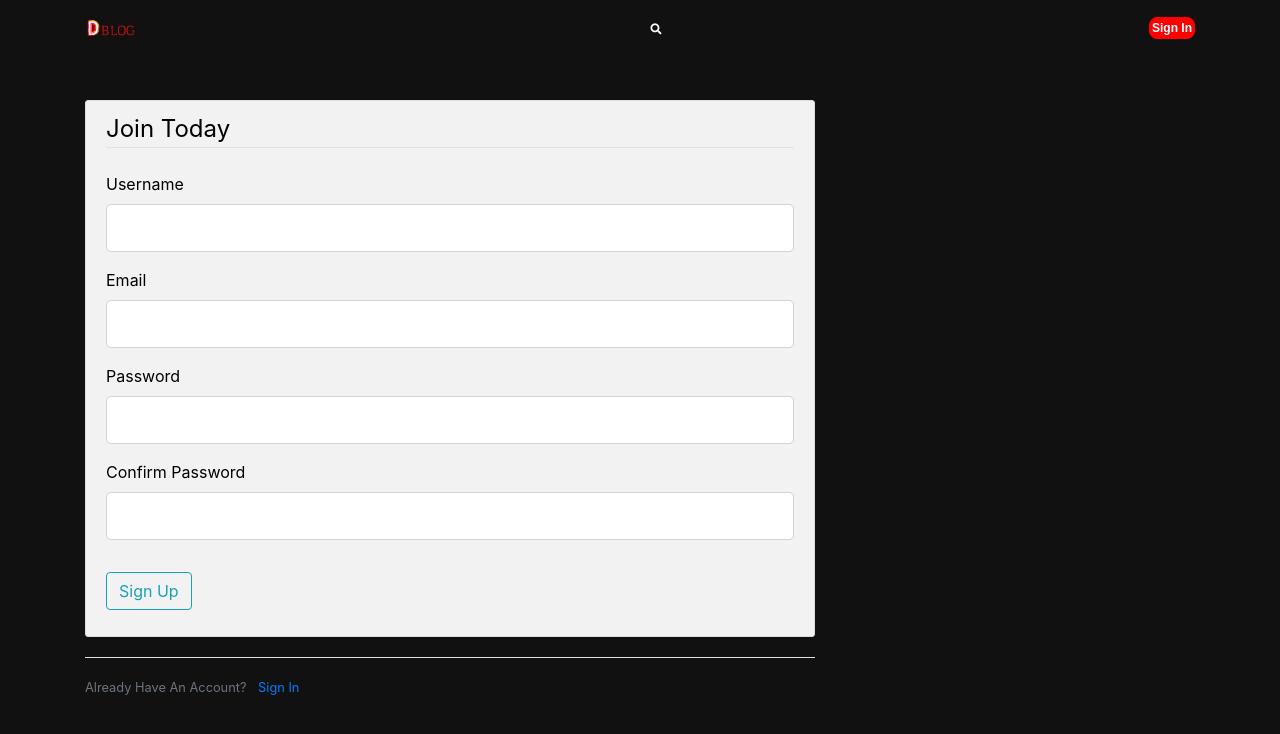
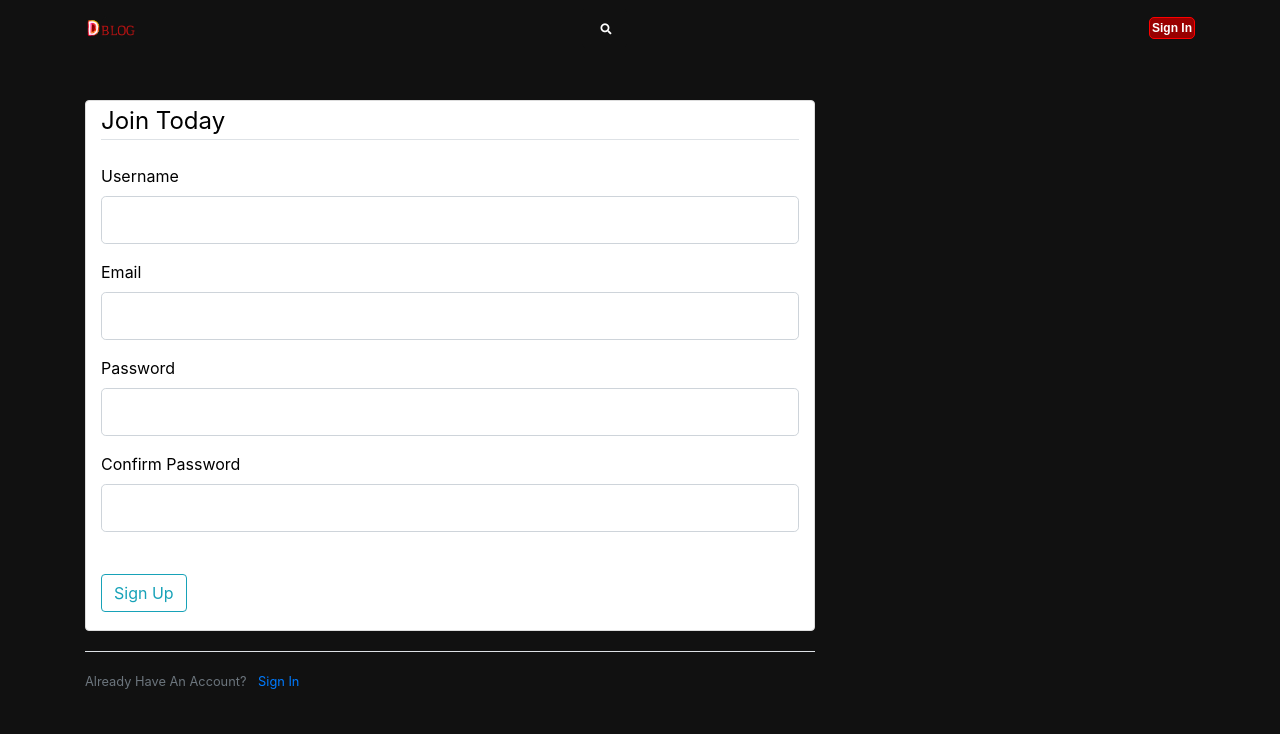
Before and after one commit to B-toxin/DBlog, a Flask app: page /register in a window 1280 px wide. Shown: the top 734 px of the page. Run offline with Flask 3, Linux system fonts and the light colour scheme; some libraries are stand-ins or nearby versions.

Commit message:
Add files via upload

```diff
--- a/FlaskBlog/static/main.css
+++ b/FlaskBlog/static/main.css
@@ -4,18 +4,12 @@ body {
   margin-top: 5rem;
 }
 
-/* Add dark mode styles */
-body.dark-mode {
-  background-color: #1f1f1f;
-  color: #ffffff;
-}
-
 /* Adjust post block background color */
 .content-section {
-  background: #f2f2f2; /* Change this color as needed */
-  padding: 10px 20px;
+  background: #fff; /* Change this color as needed */
+  padding: 2px 15px;
   border: 1px solid #dddddd;
-  border-radius: 3px;
+  border-radius: 4px;
   margin-bottom: 20px;
   margin-top: 20px;
 }
@@ -39,10 +33,13 @@ h1, h2, h3, h4, h5, h6 {
 .site-header .navbar-nav .nav-link {
   color: #cbd5db;
   margin-top: 0px;
+  font-family: Arial, sans-serif; /* Change the font family to Arial or your preferred font */
+  font-weight: bold;
+  font-size: 12px;
 }
 
 .site-header .navbar-nav .nav-link:hover {
-  color: #ffffff;
+  color: #fff;
 }
 
 .site-header .navbar-nav .nav-link.active {
@@ -114,17 +111,43 @@ a.article-title:hover {
     font-size: 0.6rem;
 }
 /* Style for the small buttons */
-.login-button,
-.register-button {
+.login-button{
   font-family: Arial, sans-serif; /* Change the font family to Arial or your preferred font */
   font-weight: bold;
   font-size: 12px;
-  border-radius: 8px; /* Curved edges */
+  border-radius: 5px; /* Curved edges */
   padding: 1px 2px; /* Padding for the buttons */
-  margin-right: 0px; /* Margin between the buttons */
-  background-color: #ff0000; /* Transparent background */
+  margin-left: 100px;
+  background-color: #990000;
   color: #fff;
   border: 1px solid #ff0000; /* Red border */
   cursor: pointer;
-  transition: background-color 0.3s ease, color 0.3s ease; /* Hover effect */
 }
+.btn-outline-info{
+    margin-top: 10px;
+}
+/* Style for the smaller article blocks */
+.smaller-article {
+  width: 100%; /* Adjust the width as needed */
+  max-width: 600px; /* Set a maximum width for responsiveness */
+  margin-top: 10px; /* Center the article blocks horizontally */
+  padding: 10px; /* Adjust the padding as needed */
+  border: 1px solid #ccc; /* Add a border for separation */
+  box-shadow: 0 2px 4px rgba(0, 0, 0, 0.1); /* Add a subtle shadow */
+  background-color: #fff; /* Background color for the blocks */
+  margin-bottom: 20px; /* Space between blocks */
+  max-height: 150px; /* Adjust the maximum height as needed */
+  overflow: hidden; /* Hide overflow content */
+}
+
+/* Style for the smaller article titles */
+.smaller-article h2 {
+  font-size: 18px; /* Adjust the title font size */
+  font-weight: bold; /* Make the title bold */
+}
+
+/* Style for the smaller article content */
+.smaller-article p {
+  font-size: 14px; /* Adjust the content font size */
+  margin-top: -10px; /* Space between title and content */
+}
--- a/FlaskBlog/static/script.js
+++ b/FlaskBlog/static/script.js
@@ -13,7 +13,7 @@ var swiper = new Swiper('.swiper-container', {
     dynamicBullets: true
   },
   autoplay: {
-    delay: 3000, // Time in milliseconds between slides
+    delay: 4000, // Time in milliseconds between slides
     disableOnInteraction: false, // Prevent autoplay from stopping when user interacts with the slider
   }
 });
```
Also changed, not shown: FlaskBlog/static/home.css (+29 -1 lines).
